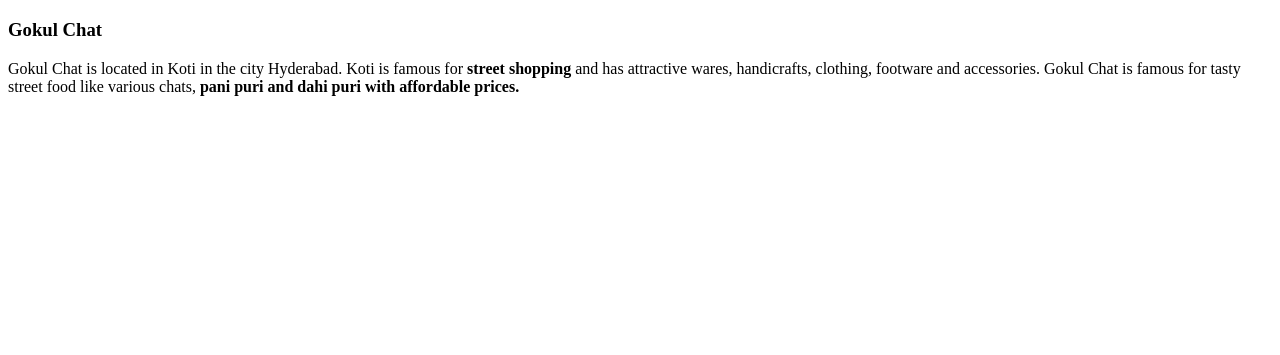
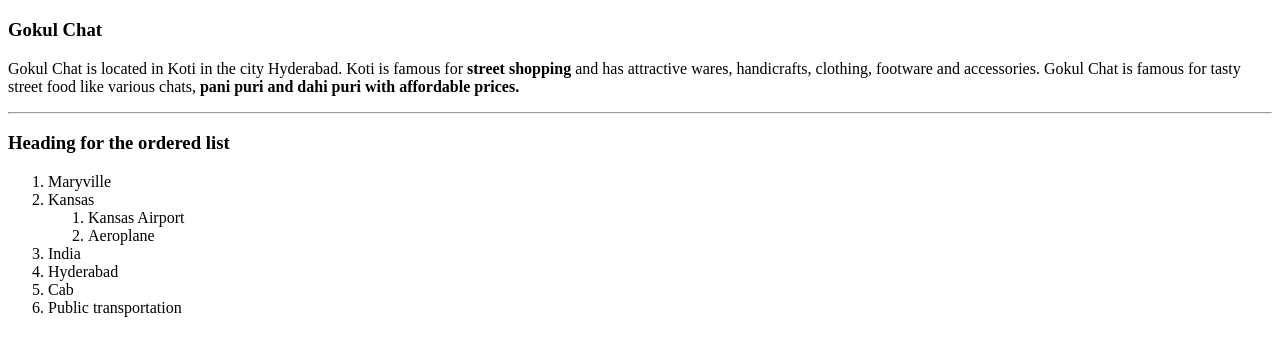
Before and after one commit to 44-563-Web-Apps-S22/webapps-s22-assignment-3-MSajida, a plain HTML site: page index.html in a window 1280 px wide. Shown: the part 61-416 px from the top of the page. Drawn offline with Linux system fonts and the light colour scheme.

Commit message:
Added the ordered list

```diff
--- a/index.html
+++ b/index.html
@@ -20,4 +20,18 @@
         </p>
         </body>
     </body>
+    <hr>
+    <h3> Heading for the ordered list </h3>
+    <ol>
+        <li> Maryville </li>
+        <li> Kansas </li>
+         <ol>
+             <li> Kansas Airport</li>
+             <li> Aeroplane </li>
+         </ol>
+         <li> India </li>
+         <li> Hyderabad </li>
+         <li> Cab </li>
+         <li> Public transportation</li>
+    </ol>
 </html>
```
